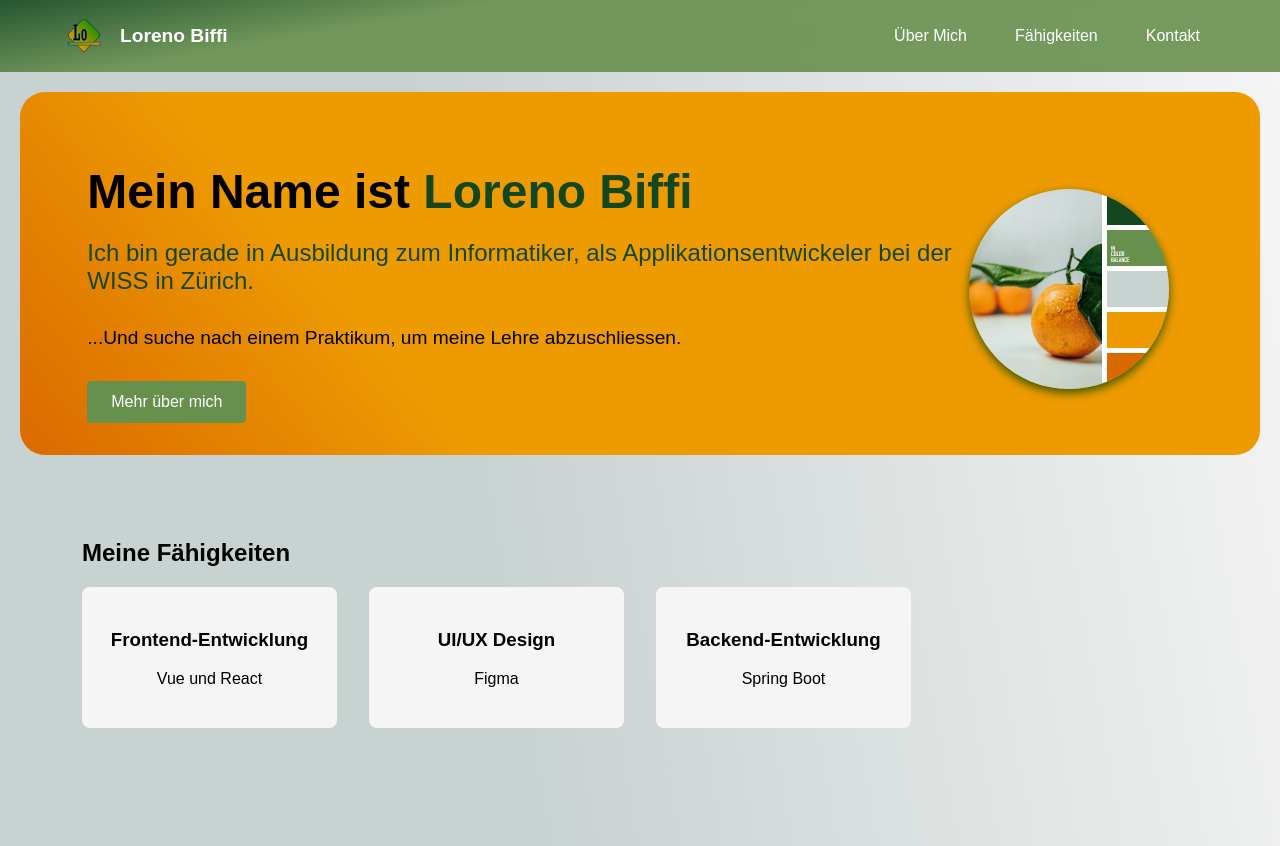
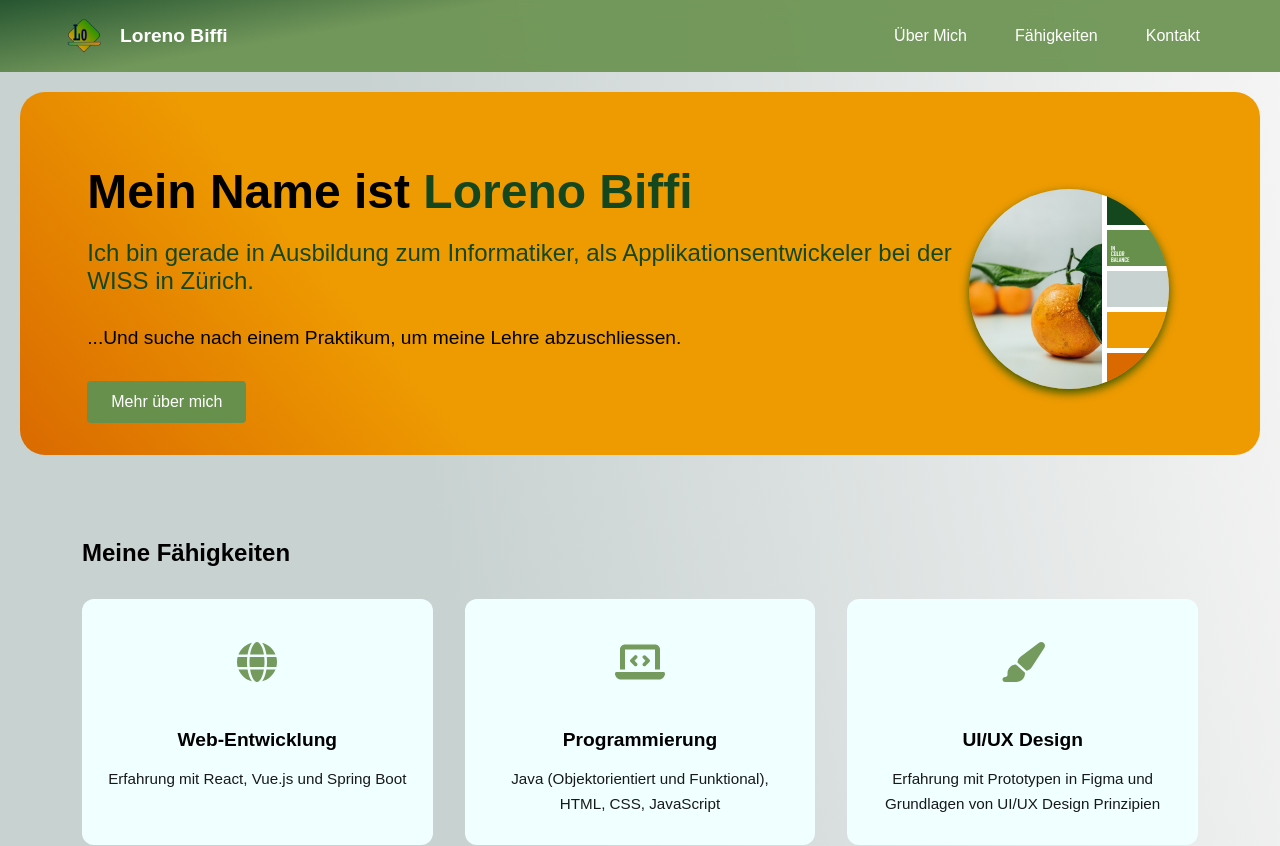
Before and after one commit to LorenoWiss/LorenoBiffiWebseite, a Vue app in the folder Bewerbungswebseite/: page / in a window 1280 px wide. Shown: the top 846 px of the page. Built offline with nearby package versions, Linux system fonts and the light colour scheme.

Commit message:
Habe die Fähigkeiten und den Ausbildungsweg geupdated

```diff
--- a/Bewerbungswebseite/index.html
+++ b/Bewerbungswebseite/index.html
@@ -10,7 +10,7 @@
   <meta property="og:title" content="Loreno Biffi | Applikationsentwickler">
   <meta property="og:description" content="Informatiker in Ausbildung bei WISS Zürich. Portfolio und Kontaktinformationen.">
   <meta property="og:image" content="https://loreno.ch/src/assets/logo.png">
-  <meta property="og:url" content="https://loreno.com">
+  <meta property="og:url" content="https://loreno.ch">
   <meta name="twitter:card" content="summary_large_image">
 
   <!-- Cache control -->
--- a/Bewerbungswebseite/package.json
+++ b/Bewerbungswebseite/package.json
@@ -13,6 +13,7 @@
   "dependencies": {
     "@fortawesome/fontawesome-svg-core": "^6.7.2",
     "@fortawesome/free-brands-svg-icons": "^6.7.2",
+    "@fortawesome/free-solid-svg-icons": "^6.7.2",
     "@fortawesome/vue-fontawesome": "^3.0.8",
     "vue": "^3.5.13",
     "vue-router": "^4.5.1"
--- a/Bewerbungswebseite/src/components/Faehigkeiten.vue
+++ b/Bewerbungswebseite/src/components/Faehigkeiten.vue
@@ -4,8 +4,7 @@
     <div class="skills-grid">
       <div v-for="(skill, index) in skills" :key="index" class="skill-item">
         <div class="skill-icon">
-          <!-- Hier kannst du ein Icon einfügen -->
-          {{ skill.icon }}
+          <font-awesome-icon :icon="skill.icon" />
         </div>
         <h3>{{ skill.name }}</h3>
         <p>{{ skill.description }}</p>
@@ -20,42 +19,123 @@ export default {
   data() {
     return {
       skills: [
-        { name: 'Frontend-Entwicklung', icon: '', description: 'Vue und React' },
-        { name: 'UI/UX Design', icon: '', description: 'Figma' },
-        { name: 'Backend-Entwicklung', icon: '', description: 'Spring Boot' }
-      ]
+        {
+          name: 'Web-Entwicklung',
+          icon: ['fas', 'globe'], // faGlobe
+          description: 'Erfahrung mit React, Vue.js und Spring Boot',
+        },
+        {
+          name: 'Programmierung',
+          icon: ['fas', 'laptop-code'], // faLaptopCode
+          description: 'Java (Objektorientiert und Funktional), HTML, CSS, JavaScript',
+        },
+        {
+          name: 'UI/UX Design',
+          icon: ['fas', 'paint-brush'], // faPaintBrush
+          description:
+            'Erfahrung mit Prototypen in Figma und Grundlagen von UI/UX Design Prinzipien',
+        },
+        {
+          name: 'Datenbanken',
+          icon: ['fas', 'database'], // faDatabase
+          description: 'Erfahrung mit MySQL und MongoDB',
+        },
+        {
+          name: '3D-Design',
+          icon: ['fas', 'object-group'], // faObjectGroup
+          description: '3D-Gestaltung in Blender',
+        },
+        {
+          name: 'Sprachen',
+          icon: ['fas', 'language'], // faLanguage
+          description:
+            'Deutsch (Muttersprache), Englisch (Cambridge-Exam Vorbereitung), Italienisch (Zweitsprache), Französisch (Sek A Kenntnisse)',
+        },
+      ],
     }
-  }
+  },
 }
 </script>
 
 <style scoped>
-
 .skills-section {
-  padding: 4rem 5%; /* Mehr Platz */
+  padding: 4rem 5%;
   margin: 0 auto;
-  position: relative; /* Für korrekte Positionierung */
-  z-index: 1; /* Über anderen Elementen */
+  position: relative;
+  z-index: 1;
+  max-width: 1200px;
 }
-
-
 
 .skills-grid {
   display: grid;
-  grid-template-columns: repeat(auto-fill, minmax(250px, 1fr));
+  grid-template-columns: 1fr;
   gap: 2rem;
-  margin-top: 1rem;
+  margin-top: 2rem;
+}
+
+@media (min-width: 768px) {
+  .skills-grid {
+    grid-template-columns: repeat(2, 1fr);
+  }
+}
+
+@media (min-width: 1024px) {
+  .skills-grid {
+    grid-template-columns: repeat(3, 1fr);
+  }
 }
 
 .skill-item {
-  background: #f5f5f5;
-  padding: 1.5rem;
-  border-radius: 8px;
+  background: azure;
+  padding: 1.8rem 1.5rem;
+  border-radius: 12px;
+  transition:
+    transform 0.3s ease,
+    box-shadow 0.3s ease,
+    background-color 0.3s ease;
   text-align: center;
+  border: 1px solid var(--color-border);
+  display: flex;
+  flex-direction: column;
+  align-items: center;
+}
+
+.skill-item:hover {
+  transform: translateY(-5px);
+  box-shadow: 0 10px 25px rgba(0, 0, 0, 0.1);
+  background-color: var(--color-background-mute);
 }
 
 .skill-icon {
-  font-size: 2rem;
-  margin-bottom: 1rem;
+  font-size: 2.5rem;
+  margin-bottom: 1.2rem;
+  display: flex;
+  align-items: center;
+  justify-content: center;
+  width: 70px;
+  height: 70px;
+  border-radius: 50%;
+  color: rgba(104, 144, 77, 0.9);
+  background-color: #ffffff00;
+  transition: all 0.3s ease;
+}
+
+.skill-item:hover .skill-icon {
+  transform: scale(1.1);
+}
+
+.skill-item h3 {
+  margin: 0.8rem 0 0.5rem;
+  color: var(--color-heading);
+  font-size: 1.2rem;
+  font-weight: 600;
+}
+
+.skill-item p {
+  margin: 0.5rem 0 0;
+  color: var(--color-text);
+  font-size: 0.95rem;
+  line-height: 1.6;
+  opacity: 0.9;
 }
 </style>
--- a/Bewerbungswebseite/src/components/UeberMich.vue
+++ b/Bewerbungswebseite/src/components/UeberMich.vue
@@ -22,7 +22,7 @@
         <section class="ich-card">
           <h2><span class="icon">👋</span> Hallo!</h2>
           <p>
-            Ich bin 17 Jahre alt und befinde mich im vierten Semester meiner Ausbildung
+            Ich bin 17 Jahre alt und befinde mich in meiner Ausbildung
             zum Informatiker mit Fachrichtung Applikationsentwicklung bei der WISS in Zürich.
           </p>
           <p>
@@ -36,14 +36,28 @@
           <h2><span class="icon">📚</span> Mein Ausbildungsweg</h2>
           <div class="timeline">
             <div class="timeline-item">
-              <div class="timeline-date">2021 - Heute</div>
+              <div class="timeline-date">Aug. 2023 – laufend</div>
               <div class="timeline-content">
                 <h3>Informatiker EFZ Applikationsentwicklung</h3>
-                <p>WISS Schulen für Wirtschaft Informatik Immobilien, Zürich</p>
+                <p>WISS, Hohlstrasse 535, 8048 Zürich</p>
                 <ul>
                   <li>Schwerpunkt auf Web- und Mobile-Entwicklung</li>
                   <li>Praktische Erfahrung in agilen Projekten</li>
                 </ul>
+              </div>
+            </div>
+            <div class="timeline-item">
+              <div class="timeline-date">Aug. 2020 - Juni 2023</div>
+              <div class="timeline-content">
+                <h3>Sekundarstufe A</h3>
+                <p>Albisriderplatz, Norastrasse 20, 8004 Zürich</p>
+              </div>
+            </div>
+            <div class="timeline-item">
+              <div class="timeline-date">Aug. 2014 - Juni 2020</div>
+              <div class="timeline-content">
+                <h3>Primarstufe</h3>
+                <p>Kappeli, Badenerstrasse 618, 8048 Zürich</p>
               </div>
             </div>
           </div>
--- a/Bewerbungswebseite/src/main.js
+++ b/Bewerbungswebseite/src/main.js
@@ -2,4 +2,24 @@ import { createApp } from 'vue'
 import App from './App.vue'
 import router from './router'
 
-createApp(App).use(router).mount('#app')
+// Font Awesome imports
+import { library } from '@fortawesome/fontawesome-svg-core'
+import { FontAwesomeIcon } from '@fortawesome/vue-fontawesome'
+import {
+  faGlobe,
+  faLaptopCode,
+  faDatabase,
+  faPaintBrush,
+  faObjectGroup,
+  faLanguage,
+} from '@fortawesome/free-solid-svg-icons'
+
+// Icons zur Bibliothek hinzufügen
+library.add(faGlobe, faLaptopCode, faDatabase, faPaintBrush, faObjectGroup, faLanguage)
+
+const app = createApp(App)
+
+// Font Awesome global registrieren
+app.component('font-awesome-icon', FontAwesomeIcon)
+
+app.use(router).mount('#app')
```
Also changed, not shown: 1 other file (tests, documents, lock files or other folders).
